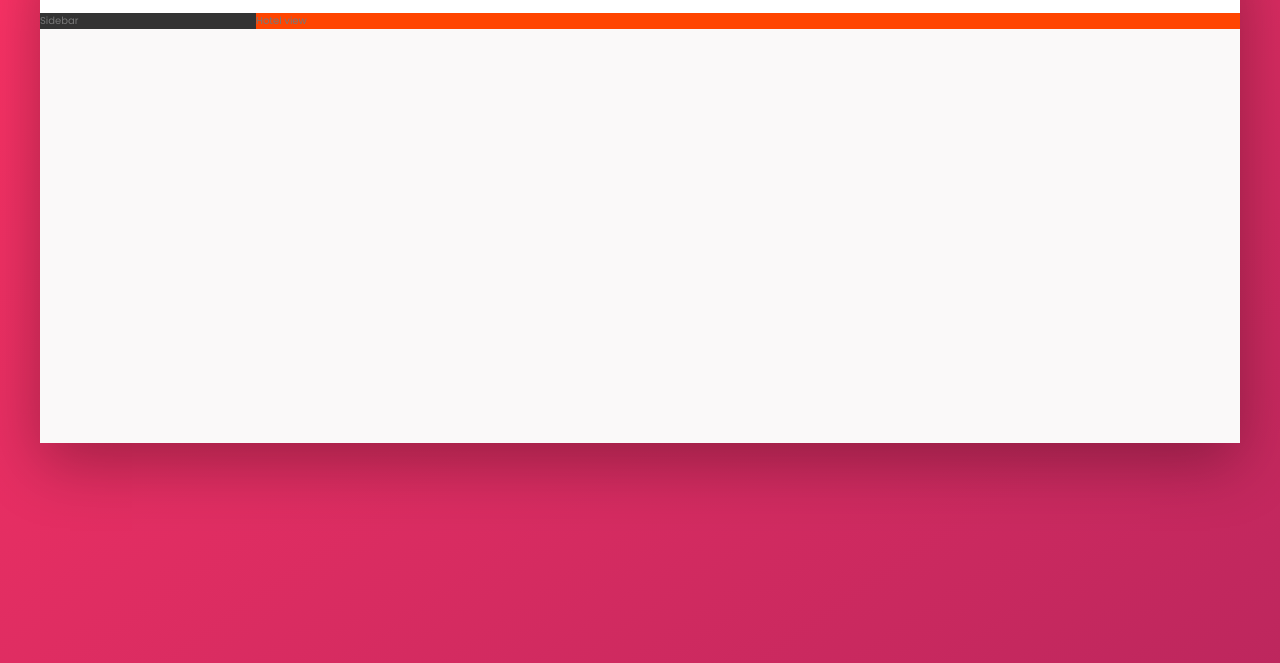
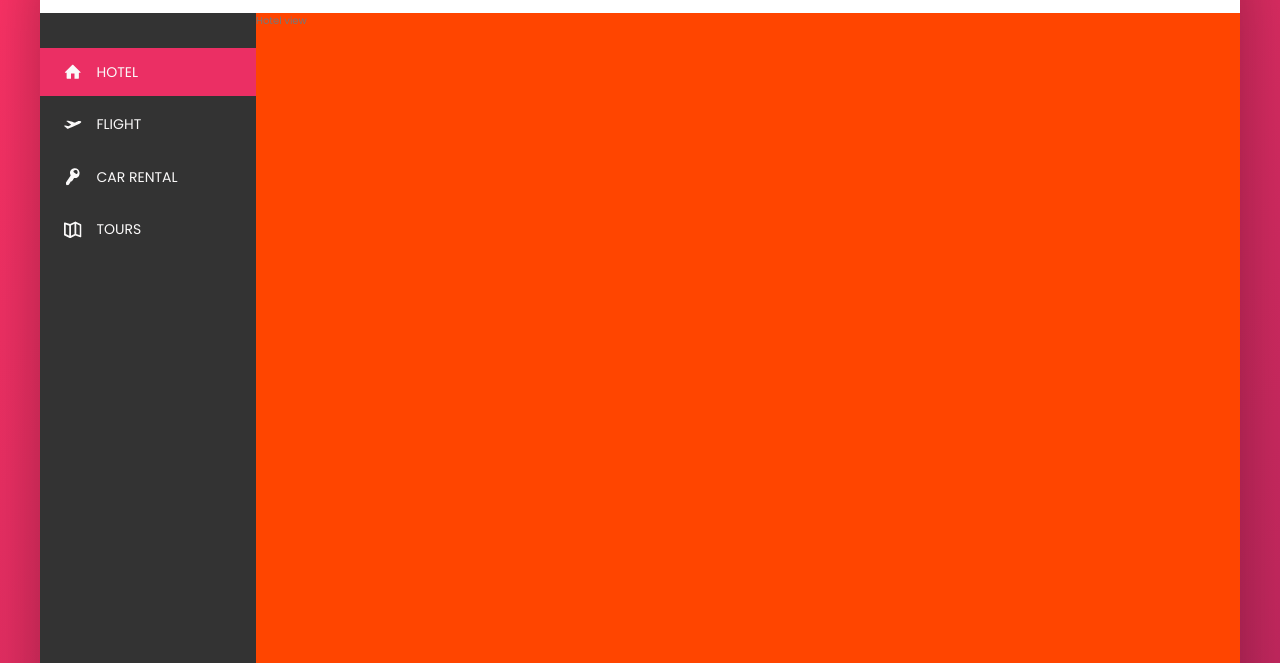
Before and after one commit to ArrayOfLilly/trillo, a website: page index.html in a window 1280 px wide. Shown: the part 137-800 px from the top of the page. Drawn offline with Linux system fonts and the light colour scheme.

Commit message:
Sidebar navigation

```diff
--- a/index.html
+++ b/index.html
@@ -47,7 +47,36 @@
             </header>
 
             <div class="content">
-                <nav class="sidebar">Sidebar</nav>
+                <nav class="sidebar">
+                    <ul class="side-nav">
+                        <li class="side-nav__item side-nav__item--active">
+                            <a href="#" class="side-nav__link"
+                                ><svg class="side-nav__icon"><use xlink:href="img/sprite.svg#icon-home"></use></svg
+                                ><span>Hotel</span></a
+                            >
+                        </li>
+                        <li class="side-nav__item">
+                            <a href="#" class="side-nav__link"
+                                ><svg class="side-nav__icon">
+                                    <use xlink:href="img/sprite.svg#icon-aircraft-take-off"></use></svg
+                                ><span>Flight</span></a
+                            >
+                        </li>
+                        <li class="side-nav__item">
+                            <a href="#" class="side-nav__link"
+                                ><svg class="side-nav__icon"><use xlink:href="img/sprite.svg#icon-key"></use></svg
+                                ><span>Car rental</span></a
+                            >
+                        </li>
+                        <li class="side-nav__item">
+                            <a href="#" class="side-nav__link"
+                                ><svg class="side-nav__icon"><use xlink:href="img/sprite.svg#icon-map"></use></svg
+                                ><span>Tours</span></a
+                            >
+                        </li>
+                    </ul>
+                    <div class="legal">&copy; 2024 by Trillo. All rights reserved.</div>
+                </nav>
                 <main class="hotel-view">Hotel view</main>
             </div>
         </div>
--- a/sass/layout/_navigation.scss
+++ b/sass/layout/_navigation.scss
@@ -0,0 +1,64 @@
+.side-nav {
+    font-size: 1.4rem;
+    list-style: none;
+    margin-top: 3.5rem;
+
+    &__item {
+        position: relative;
+
+        &:not(:last-child) {
+            margin-bottom: 0.5rem;
+        }
+    }
+
+    &__item::before {
+        content: "";
+        position: absolute;
+        top: 0;
+        left: 0;
+        height: 100%;
+        width: 3px;
+        background-color: var(--color-primary);
+        transform: scaleY(0);
+        transition: transform 0.3s, width 0.4s cubic-bezier(1, 0, 0, 1) 0.2s, background-color 0.1s;
+    }
+
+    &__item:hover::before,
+    &__item--active::before {
+        transform: scaleY(1);
+        width: 100%;
+    }
+
+    &__item:active::before {
+        background-color: var(--color-primary-light);
+    }
+
+    &__link:link,
+    &__link:visited {
+        color: var(--color-grey-light-1);
+        text-decoration: none;
+        text-transform: uppercase;
+        display: block;
+        padding: 1.5rem 3cqh;
+
+        display: flex;
+        align-items: center;
+        position: relative;
+        z-index: 10;
+    }
+
+    &__icon {
+        width: 1.75rem;
+        height: 1.75rem;
+        margin-right: 1.5rem;
+        // color of the parent element
+        fill: currentColor;
+    }
+}
+
+.legal {
+    font-size: 1.7rem;
+    text-align: center;
+    padding: 2.5rem;
+    color: var(--color-grey-light-4);
+}
--- a/sass/main.scss
+++ b/sass/main.scss
@@ -6,5 +6,6 @@
 @import "components/searchbox";
 
 @import "layout/header";
+@import "layout/navigation";
 
 @import "pages/home";
--- a/sass/pages/_home.scss
+++ b/sass/pages/_home.scss
@@ -26,11 +26,19 @@
     background-color: var(--color-grey-dark-3);
     // grow shrink basis
     flex: 0 0 18%;
+
+    display: flex;
+    flex-direction: column;
+    justify-content: space-between;
 }
 
 .hotel-view {
     background-color: var(--color-white);
+
+    // TEST
     background-color: orangered;
+    min-height: 80rem;
+
     // all remaining place, so we let grow
     flex: 1;
 }
```
Also changed, not shown: sass/main.css, 1 other file.
